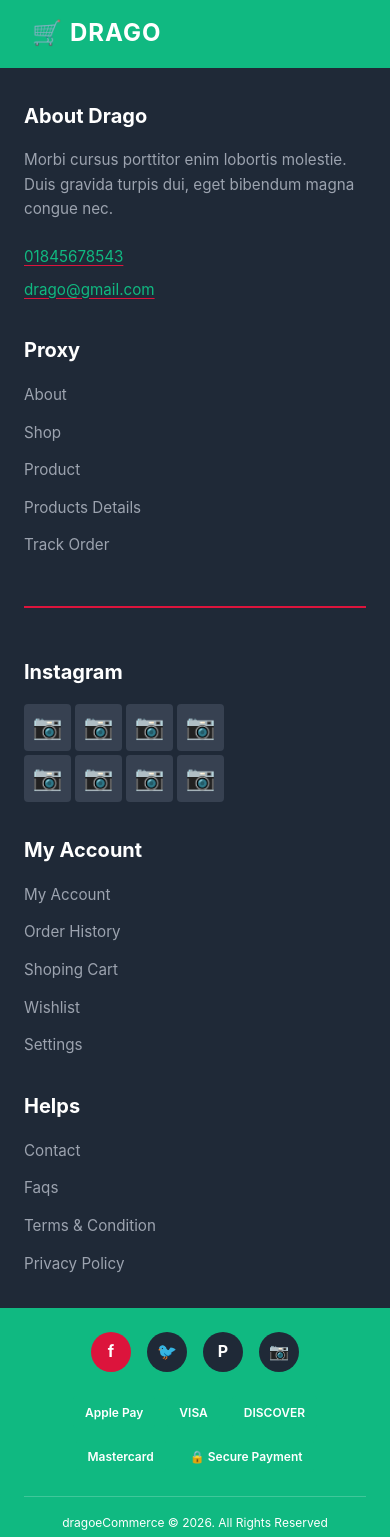
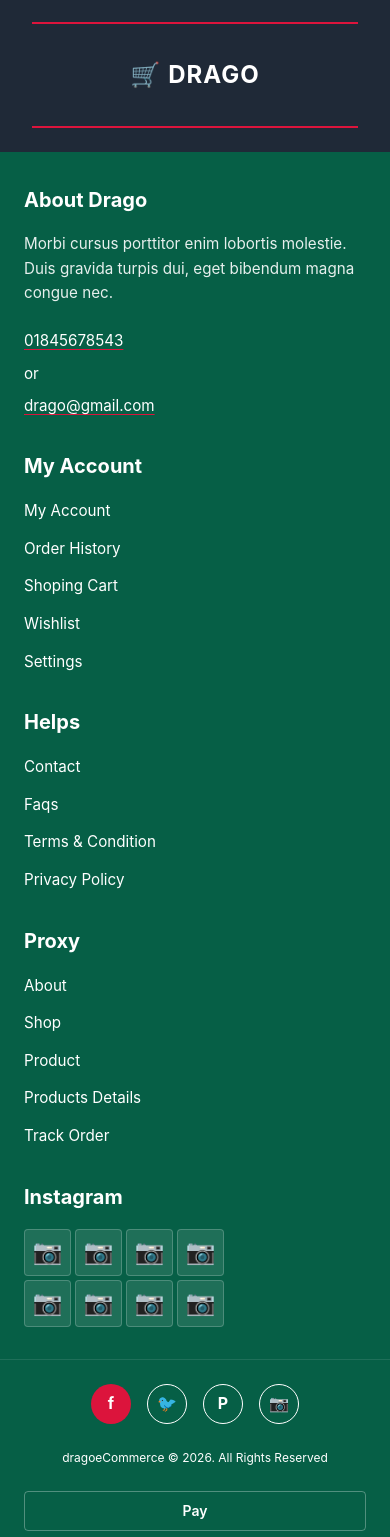
Before and after one commit to OmarFaruk00/Drago, a React (Vite) app: page / in a window 390 px wide. Shown: the part 8163-9700 px from the top of the page. Built offline with nearby package versions, Linux system fonts and the light colour scheme; the HTML template or start-up script is replaced by a standard one.

Commit message:
Update Footer layout: dark gray top with red lines, dark green middle with 5 columns, updated bottom section

```diff
--- a/src/components/Footer.css
+++ b/src/components/Footer.css
@@ -4,22 +4,37 @@
   color: white;
 }
 
-/* Top Green Header Strip */
-.footer-header {
-  background: #10b981;
-  padding: 1rem 0;
+/* Top Section - Dark Gray with Logo */
+.footer-top {
+  background: #1f2937;
+  padding: 2rem 0;
 }
 
-.footer-header-container {
+.footer-top-container {
   max-width: 1200px;
   margin: 0 auto;
   padding: 0 2rem;
+  display: flex;
+  flex-direction: column;
+  align-items: center;
+  gap: 1rem;
+}
+
+.footer-red-line {
+  width: 100%;
+  height: 2px;
+  background: #DC143C;
+}
+
+.footer-logo-section {
+  padding: 1rem 0;
 }
 
 .footer-logo {
   display: flex;
   align-items: center;
   gap: 0.5rem;
+  justify-content: center;
 }
 
 .cart-icon {
@@ -33,35 +48,21 @@
   letter-spacing: 1px;
 }
 
-/* Main Dark Gray Content Area */
-.footer-main {
-  background: #1f2937;
+/* Middle Section - Dark Green with 5 Columns */
+.footer-middle {
+  background: #065f46;
   padding: 3rem 2rem;
 }
 
-.footer-main-container {
+.footer-middle-container {
   max-width: 1200px;
   margin: 0 auto;
   display: grid;
-  grid-template-columns: 2fr 1fr;
-  gap: 4rem;
+  grid-template-columns: 2fr 1fr 1fr 1fr 1.5fr;
+  gap: 3rem;
 }
 
-/* Left Column */
-.footer-left {
-  display: flex;
-  flex-direction: column;
-  gap: 2rem;
-}
-
-/* Right Column */
-.footer-right {
-  display: flex;
-  flex-direction: column;
-  gap: 2rem;
-}
-
-.footer-section {
+.footer-column {
   display: flex;
   flex-direction: column;
   gap: 1rem;
@@ -76,10 +77,10 @@
 
 .footer-description {
   font-size: 0.95rem;
-  color: #9ca3af;
+  color: rgba(255, 255, 255, 0.9);
   line-height: 1.6;
   margin: 0;
-  max-width: 400px;
+  max-width: 350px;
 }
 
 .footer-contact {
@@ -90,16 +91,22 @@
 }
 
 .contact-link {
-  color: #10b981;
+  color: white;
   text-decoration: underline;
   text-decoration-color: #DC143C;
   text-underline-offset: 3px;
   font-size: 0.95rem;
   transition: color 0.2s;
+  width: fit-content;
 }
 
 .contact-link:hover {
-  color: #34d399;
+  color: #fca5a5;
+}
+
+.contact-or {
+  color: white;
+  font-size: 0.95rem;
 }
 
 .footer-links {
@@ -116,22 +123,14 @@
 }
 
 .footer-links a {
-  color: #9ca3af;
+  color: white;
   text-decoration: none;
   font-size: 0.95rem;
   transition: color 0.2s;
 }
 
 .footer-links a:hover {
-  color: white;
-}
-
-/* Red Divider */
-.footer-divider {
-  width: 100%;
-  height: 2px;
-  background: #DC143C;
-  margin: 1rem 0;
+  color: #fca5a5;
 }
 
 /* Instagram Grid */
@@ -139,43 +138,48 @@
   display: grid;
   grid-template-columns: repeat(4, 1fr);
   gap: 0.5rem;
-  max-width: 300px;
+  max-width: 280px;
 }
 
 .instagram-item {
   aspect-ratio: 1;
-  background: #374151;
+  background: rgba(255, 255, 255, 0.1);
   border-radius: 4px;
   display: flex;
   align-items: center;
   justify-content: center;
   font-size: 1.5rem;
   transition: transform 0.2s;
+  border: 1px solid rgba(255, 255, 255, 0.2);
 }
 
 .instagram-item:hover {
   transform: scale(1.05);
+  background: rgba(255, 255, 255, 0.2);
 }
 
-/* Bottom Green Footer Strip */
+/* Bottom Section - Dark Green with Social, Copyright, Payment */
 .footer-bottom {
-  background: #10b981;
-  padding: 1.5rem 0;
+  background: #065f46;
+  padding: 2rem 0;
+  border-top: 1px solid rgba(255, 255, 255, 0.1);
 }
 
 .footer-bottom-container {
   max-width: 1200px;
   margin: 0 auto;
   padding: 0 2rem;
-  display: flex;
-  flex-direction: column;
-  gap: 1.5rem;
+  display: grid;
+  grid-template-columns: 1fr 2fr 1fr;
+  gap: 2rem;
+  align-items: center;
 }
 
 .social-icons {
   display: flex;
   gap: 1rem;
   align-items: center;
+  justify-content: flex-start;
 }
 
 .social-icon {
@@ -197,67 +201,81 @@
 }
 
 .social-icon.twitter {
-  background: #1f2937;
+  background: transparent;
+  border: 1px solid white;
 }
 
 .social-icon.pinterest {
-  background: #1f2937;
+  background: transparent;
+  border: 1px solid white;
 }
 
 .social-icon.instagram {
-  background: #1f2937;
+  background: transparent;
+  border: 1px solid white;
 }
 
 .social-icon:hover {
   transform: scale(1.1);
 }
 
+.footer-copyright {
+  text-align: center;
+  color: white;
+  font-size: 0.875rem;
+}
+
 .payment-logos {
   display: flex;
   align-items: center;
-  gap: 1rem;
+  gap: 0.75rem;
   flex-wrap: wrap;
+  justify-content: flex-end;
 }
 
 .payment-logo {
-  background: #10b981;
+  background: transparent;
   color: white;
-  padding: 0.5rem 1rem;
+  padding: 0.5rem 0.75rem;
+  border: 1px solid rgba(255, 255, 255, 0.3);
   border-radius: 4px;
   font-size: 0.875rem;
   font-weight: 600;
+  white-space: nowrap;
 }
 
 .payment-secure {
-  background: #10b981;
+  background: transparent;
   color: white;
-  padding: 0.5rem 1rem;
+  padding: 0.5rem 0.75rem;
+  border: 1px solid rgba(255, 255, 255, 0.3);
   border-radius: 4px;
   font-size: 0.875rem;
   font-weight: 600;
   display: flex;
   align-items: center;
   gap: 0.5rem;
-}
-
-.footer-copyright {
-  text-align: center;
-  color: white;
-  font-size: 0.875rem;
-  padding-top: 1rem;
-  border-top: 1px solid rgba(255, 255, 255, 0.2);
+  white-space: nowrap;
 }
 
 @media (max-width: 968px) {
-  .footer-main-container {
-    grid-template-columns: 1fr;
-    gap: 3rem;
+  .footer-middle-container {
+    grid-template-columns: repeat(2, 1fr);
+    gap: 2rem;
   }
 
-  .footer-right {
-    flex-direction: row;
-    justify-content: space-between;
-    gap: 2rem;
+  .footer-bottom-container {
+    grid-template-columns: 1fr;
+    gap: 1.5rem;
+    text-align: center;
+  }
+
+  .social-icons {
+    justify-content: center;
+  }
+
+  .payment-logos {
+    justify-content: center;
   }
 
   .instagram-grid {
@@ -266,17 +284,21 @@
 }
 
 @media (max-width: 640px) {
-  .footer-main {
+  .footer-top {
+    padding: 1.5rem 0;
+  }
+
+  .footer-middle {
     padding: 2rem 1.5rem;
   }
 
-  .footer-main-container {
+  .footer-middle-container {
+    grid-template-columns: 1fr;
     gap: 2rem;
   }
 
-  .footer-right {
-    flex-direction: column;
-    gap: 2rem;
+  .footer-bottom {
+    padding: 1.5rem 0;
   }
 
   .footer-bottom-container {
@@ -284,18 +306,20 @@
   }
 
   .social-icons {
-    justify-content: center;
+    flex-wrap: wrap;
   }
 
   .payment-logos {
-    justify-content: center;
-    gap: 0.75rem;
+    flex-direction: column;
+    align-items: center;
+    gap: 0.5rem;
   }
 
   .payment-logo,
   .payment-secure {
-    font-size: 0.75rem;
-    padding: 0.4rem 0.75rem;
+    width: 100%;
+    text-align: center;
+    justify-content: center;
   }
 
   .instagram-grid {
--- a/src/components/Footer.jsx
+++ b/src/components/Footer.jsx
@@ -4,65 +4,38 @@ import './Footer.css'
 const Footer = () => {
   return (
     <footer className="footer">
-      {/* Top Green Header Strip */}
-      <div className="footer-header">
-        <div className="footer-header-container">
+      {/* Top Section - Dark Gray with Logo */}
+      <div className="footer-top">
+        <div className="footer-top-container">
+          <div className="footer-red-line"></div>
+          <div className="footer-logo-section">
             <div className="footer-logo">
               <span className="cart-icon">🛒</span>
               <span className="footer-logo-text">DRAGO</span>
             </div>
           </div>
+          <div className="footer-red-line"></div>
+        </div>
       </div>
 
-      {/* Main Dark Gray Content Area */}
-      <div className="footer-main">
-        <div className="footer-main-container">
-          {/* Left Column */}
-          <div className="footer-left">
+      {/* Middle Section - Dark Green with 5 Columns */}
+      <div className="footer-middle">
+        <div className="footer-middle-container">
           {/* About Drago */}
-            <div className="footer-section">
+          <div className="footer-column">
             <h3 className="footer-heading">About Drago</h3>
             <p className="footer-description">
               Morbi cursus porttitor enim lobortis molestie. Duis gravida turpis dui, eget bibendum magna congue nec.
             </p>
             <div className="footer-contact">
               <a href="tel:01845678543" className="contact-link">01845678543</a>
+              <span className="contact-or">or</span>
               <a href="mailto:drago@gmail.com" className="contact-link">drago@gmail.com</a>
             </div>
           </div>
 
-            {/* Proxy */}
-            <div className="footer-section">
-              <h3 className="footer-heading">Proxy</h3>
-              <ul className="footer-links">
-                <li><a href="#about">About</a></li>
-                <li><a href="#shop">Shop</a></li>
-                <li><a href="#product">Product</a></li>
-                <li><a href="#products-details">Products Details</a></li>
-                <li><a href="#track-order">Track Order</a></li>
-              </ul>
-            </div>
-
-            {/* Red Divider */}
-            <div className="footer-divider"></div>
-
-            {/* Instagram */}
-            <div className="footer-section">
-              <h3 className="footer-heading">Instagram</h3>
-              <div className="instagram-grid">
-                {Array.from({ length: 8 }, (_, i) => (
-                  <div key={i} className="instagram-item">
-                    <span>📷</span>
-                  </div>
-                ))}
-              </div>
-            </div>
-          </div>
-
-          {/* Right Column */}
-          <div className="footer-right">
           {/* My Account */}
-            <div className="footer-section">
+          <div className="footer-column">
             <h3 className="footer-heading">My Account</h3>
             <ul className="footer-links">
               <li><a href="#my-account">My Account</a></li>
@@ -74,7 +47,7 @@ const Footer = () => {
           </div>
 
           {/* Helps */}
-            <div className="footer-section">
+          <div className="footer-column">
             <h3 className="footer-heading">Helps</h3>
             <ul className="footer-links">
               <li><a href="#contact">Contact</a></li>
@@ -83,11 +56,34 @@ const Footer = () => {
               <li><a href="#privacy">Privacy Policy</a></li>
             </ul>
           </div>
+
+          {/* Proxy */}
+          <div className="footer-column">
+            <h3 className="footer-heading">Proxy</h3>
+            <ul className="footer-links">
+              <li><a href="#about">About</a></li>
+              <li><a href="#shop">Shop</a></li>
+              <li><a href="#product">Product</a></li>
+              <li><a href="#products-details">Products Details</a></li>
+              <li><a href="#track-order">Track Order</a></li>
+            </ul>
+          </div>
+
+          {/* Instagram */}
+          <div className="footer-column">
+            <h3 className="footer-heading">Instagram</h3>
+            <div className="instagram-grid">
+              {Array.from({ length: 8 }, (_, i) => (
+                <div key={i} className="instagram-item">
+                  <span>📷</span>
+                </div>
+              ))}
+            </div>
           </div>
         </div>
       </div>
 
-      {/* Bottom Green Footer Strip */}
+      {/* Bottom Section - Dark Green with Social, Copyright, Payment */}
       <div className="footer-bottom">
         <div className="footer-bottom-container">
           {/* Social Media Icons */}
@@ -98,18 +94,18 @@ const Footer = () => {
             <a href="#instagram" className="social-icon instagram">📷</a>
           </div>
 
-          {/* Payment Logos */}
+          {/* Copyright */}
+          <div className="footer-copyright">
+            dragoeCommerce © {new Date().getFullYear()}. All Rights Reserved
+          </div>
+
+          {/* Payment Methods */}
           <div className="payment-logos">
-            <span className="payment-logo">Apple Pay</span>
+            <span className="payment-logo">Pay</span>
             <span className="payment-logo">VISA</span>
             <span className="payment-logo">DISCOVER</span>
             <span className="payment-logo">Mastercard</span>
             <span className="payment-secure">🔒 Secure Payment</span>
-          </div>
-
-          {/* Copyright */}
-          <div className="footer-copyright">
-            dragoeCommerce © {new Date().getFullYear()}. All Rights Reserved
           </div>
         </div>
       </div>
```
Lines whose indentation alone changed are shown as unchanged.
